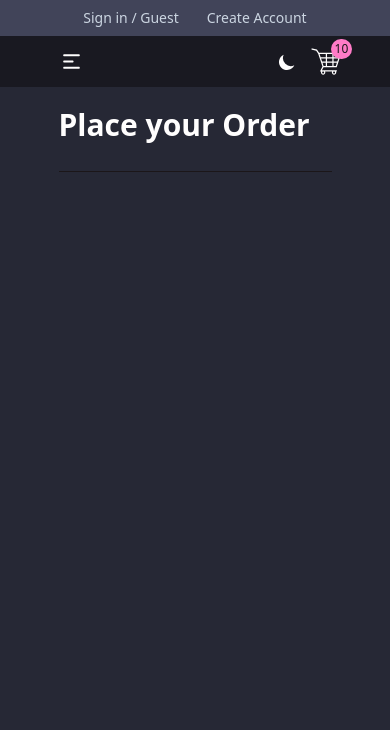
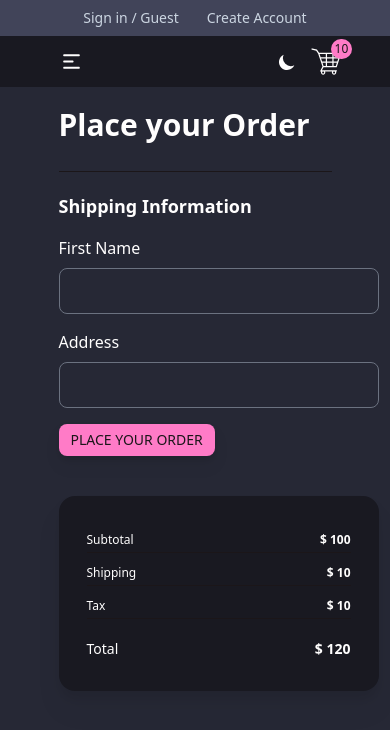
Before and after one commit to idrissruso/RusoFy, a React (Vite) app: page /checkout in a window 390 px wide. Shown: the top 730 px of the page. Built offline with nearby package versions, Linux system fonts and the light colour scheme.

Commit message:
checkout page ui/responsive done

```diff
--- a/src/components/Input.jsx
+++ b/src/components/Input.jsx
@@ -1,4 +1,4 @@
-function Input({ type, options, name, id, onChange, value }) {
+function Input({ type, options, name, id, onChange, value, size }) {
   return (
     <div className="flex flex-col gap-2">
       <label htmlFor={id} className="text-primary-text">
@@ -10,7 +10,9 @@ function Input({ type, options, name, id, onChange, value }) {
           id={id}
           onChange={onChange}
           value={value}
-          className="bg-primary-200 border-[1px] border-gray-500 rounded-lg px-2 py-1 text-primary-text focus:outline-none focus:ring-1 focus:ring-gray-500 active:ring-1 active:ring-gray-500"
+          className={`bg-primary-200 border-[1px] border-gray-500 rounded-lg px-2 py-1 text-primary-text focus:outline-none focus:ring-1 focus:ring-gray-500 active:ring-1 active:ring-gray-500 ${
+            size && 'px-3.5 py-2.5'
+          }`}
         />
       ) : (
         <select
--- a/src/components/OrderSum.jsx
+++ b/src/components/OrderSum.jsx
@@ -1,6 +1,6 @@
 function OrderSum() {
   return (
-    <div className="flex flex-col gap-2 bg-primary-600 min-w-[20rem] px-7 py-8 rounded-xl text-xs">
+    <div className="flex flex-col gap-2 bg-primary-600 min-w-[20rem] px-7 py-8 rounded-2xl text-xs text-primary-text drop-shadow-xl">
       <Row title="Subtotal" value="$ 100" />
       <Row title="Shipping" value="$ 10" />
       <Row title="Tax" value="$ 10" />
--- a/src/pages/Checkout.jsx
+++ b/src/pages/Checkout.jsx
@@ -1,9 +1,26 @@
 import PageHeader from '../components/PageHeaders'
+import Input from '../components/Input'
+import Button from '../components/Button'
+import OrderSum from '../components/OrderSum'
 
 function Checkout() {
   return (
     <div>
       <PageHeader>Place your Order</PageHeader>
+      <div className="grid md:grid-cols-2 mt-5 gap-10 ">
+        <div className="flex flex-col gap-4">
+          <h1 className="text-lg font-semibold text-primary-text">
+            Shipping Information
+          </h1>
+
+          <Input type="text" name="First Name" id="name" size="lg" />
+          <Input type="text" name="Address" id="address" size="lg" />
+          <Button type="primary" size="lg" text="PLACE YOUR ORDER" />
+        </div>
+        <div>
+          <OrderSum />
+        </div>
+      </div>
     </div>
   )
 }
```
